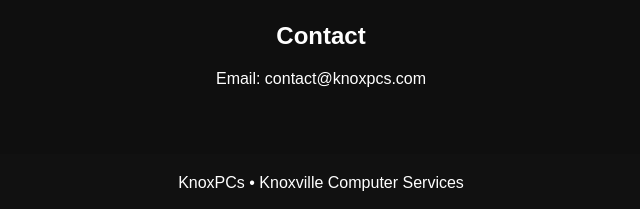
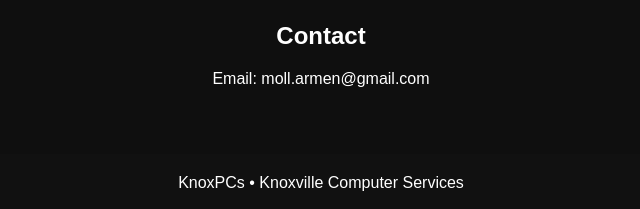
Before and after one commit to Metr1lmania/Knoxpcs, a plain HTML site: page index.html in a window 1280 px wide. Shown: the part 948-1157 px from the top of the page, 319-959 px from the left. Drawn offline with Linux system fonts and the light colour scheme.

Commit message:
Update index.html

```diff
--- a/index.html
+++ b/index.html
@@ -92,7 +92,7 @@
 
 <h2>Contact</h2>
 
-<p>Email: contact@knoxpcs.com</p>
+<p>Email: moll.armen@gmail.com</p>
 
 </section>
 
```
